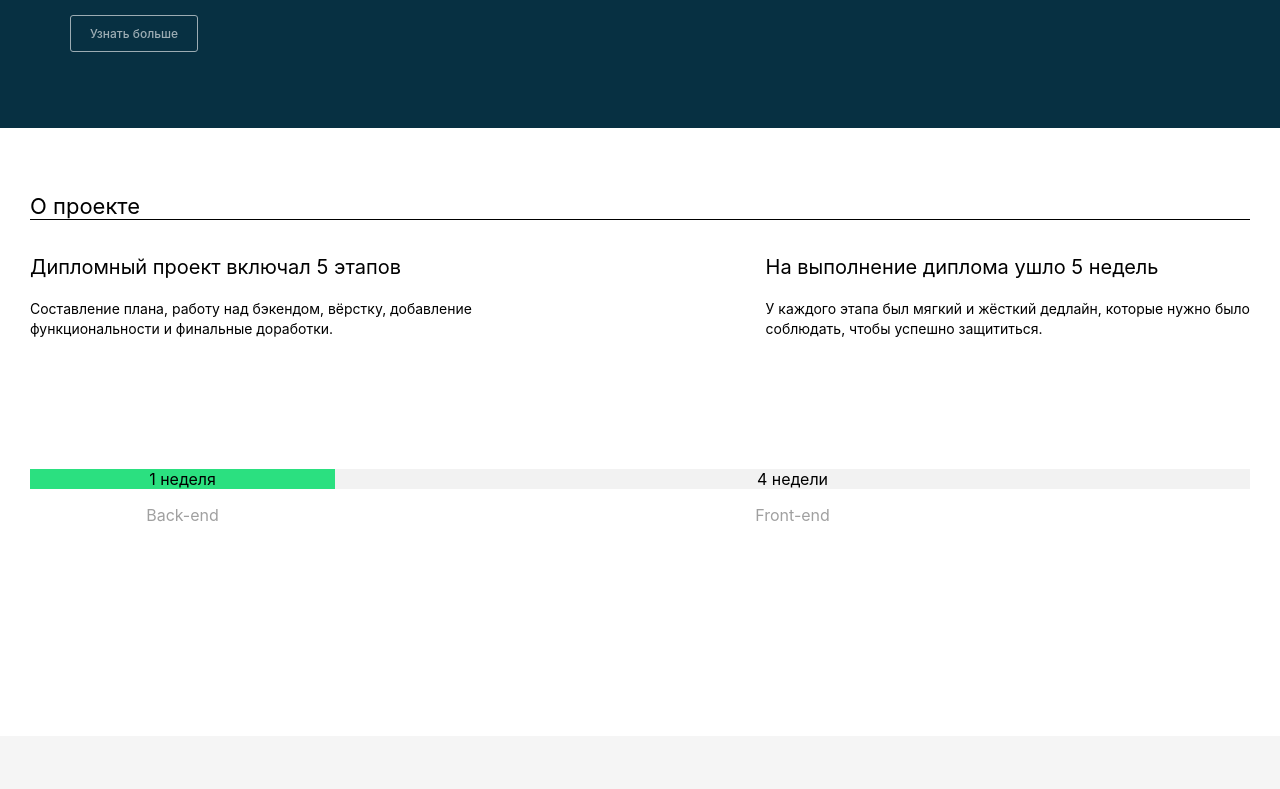
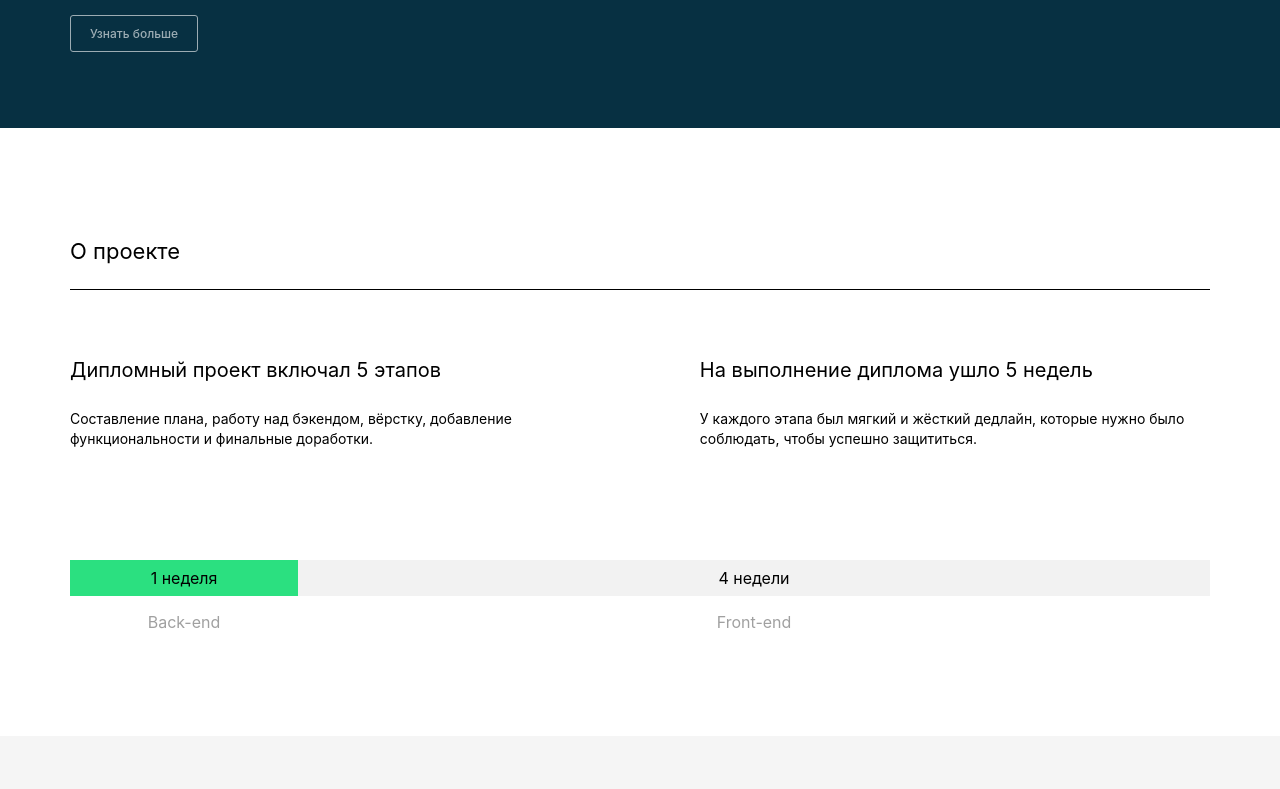
Before and after one commit to taniauvya/movies-explorer-frontend, a React (Create React App) app: page / in a window 1280 px wide. Shown: the part 520-1309 px from the top of the page. Built offline with nearby package versions, Linux system fonts and the light colour scheme.

Commit message:
CSS - MainTitle, AboutProject

```diff
--- a/src/components/AboutProject/AboutProject.css
+++ b/src/components/AboutProject/AboutProject.css
@@ -3,15 +3,16 @@
 }
 
 .aboutproject__content_main {
-    padding-left: 30px;
-    padding-right: 30px;
-    padding-top: 50px;
+    padding-left: 70px;
+    padding-right: 70px;
+    padding-top: 110px;
 }
 
 .aboutproject__content {
     display: flex;
     flex-direction: row;
-    justify-content: space-between;
+    padding-top: 48px;
+    gap: 188px;
 }
 
 .aboutproject__col_title_1 {
@@ -25,18 +26,19 @@
     font-weight: 400;
     font-size: 14px;
     line-height: 20px;
+    padding-top: 7px;
 }
 
 .aboutproject__timeline {
     display: flex;
     flex-direction: row;
     width: 100%;
-    padding-top: 100px;
+    padding-top: 81px;
 }
 
 .aboutproject__timeline_backend {
     text-align: center;
-    flex-basis: 25%;
+    flex-basis: 20%;
 }
 
 .aboutproject__timeline_frontend {
@@ -46,10 +48,19 @@
 
 .aboutproject__timeline_backend_week {
     background-color: #2BE080;
+    height: 36px;
+    display: flex;
+    align-items: center;
+    justify-content: center;
+
 }
 
 .aboutproject__timeline_frontend_week {
     background-color: #F2F2F2;
+    height: 36px;
+    display: flex;
+    align-items: center;
+    justify-content: center;
 }
 
 .aboutproject__timeline_bottom_text {
--- a/src/components/MainTitle/MainTitle.css
+++ b/src/components/MainTitle/MainTitle.css
@@ -1,8 +1,10 @@
 .maintitle {
+    display: block;
     font-weight: 400;
     font-size: 22px;
     line-height: 26.63px;
     border-bottom: 1px solid;
+    padding-bottom: 24px;
     width: 100%;
-    display: block;
+    margin: 0;
 }
--- a/src/components/ScrollToAnchor/ScrollToAnchor.js
+++ b/src/components/ScrollToAnchor/ScrollToAnchor.js
@@ -1,3 +1,5 @@
+// https://dev.to/mindactuate/scroll-to-anchor-element-with-react-router-v6-38op
+
 import { useEffect, useRef } from 'react';
 import { useLocation } from 'react-router-dom';
 
```
